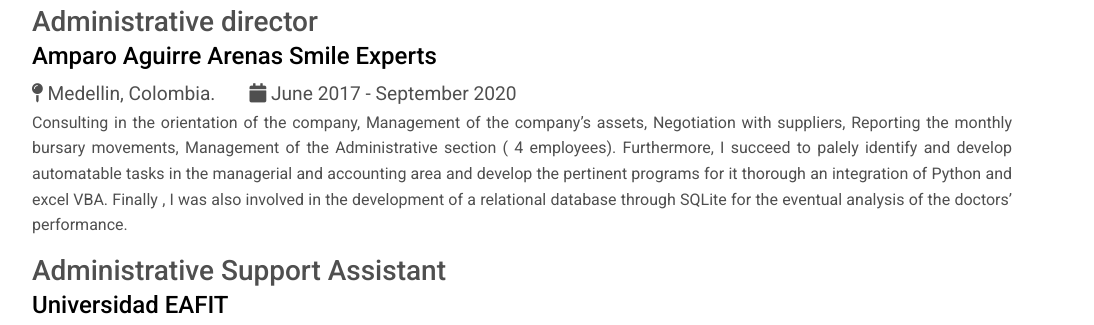
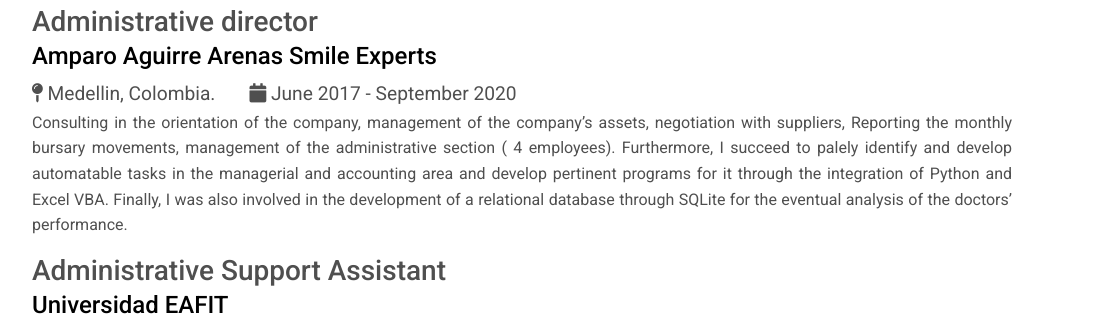
Before and after one commit to juanfe88/juanfe88.github.io, a plain HTML site: page index.html in a window 1280 px wide. Shown: the part 464-789 px from the top of the page, 186-1280 px from the left. Drawn offline with nearby package versions, Linux system fonts and the light colour scheme; grey boxes are pictures that could not be loaded.

Commit message:
Update index.html

```diff
--- a/index.html
+++ b/index.html
@@ -92,14 +92,11 @@
                         <span id="where"><i class="fa fa-map-pin"></i> Medellin, Colombia.</span> <span id="when"><i class="fa fa-calendar" aria-hidden="true"></i>
                         June 2017 - September 2020</span>
                         <p>
-                            Consulting in the orientation of the company, Management of the company’s assets,
-                            Negotiation with suppliers, Reporting the monthly bursary movements, Management of
-                            the Administrative section ( 4 employees). Furthermore, I succeed to palely identify and
-                            develop automatable tasks in the managerial and accounting area and develop the
-                            pertinent programs for it thorough an integration of Python and excel VBA. Finally , I was
-                            also involved in the development of a relational database through SQLite for the eventual
-                            analysis of the doctors’ performance.
-                            <i class="flag flag-united-states"></i>
+                          Consulting in the orientation of the company, management of the company’s assets, negotiation with suppliers,
+                          Reporting the monthly bursary movements, management of the administrative section ( 4 employees). Furthermore,
+                            I succeed to palely identify and develop automatable tasks in the managerial and accounting area and develop pertinent
+                            programs for it through the integration of Python and Excel VBA. Finally, I was also involved in the development of a relational
+                            database through SQLite for the eventual analysis of the doctors’ performance.
                         </p>
                     </div>
                 </li>
```
